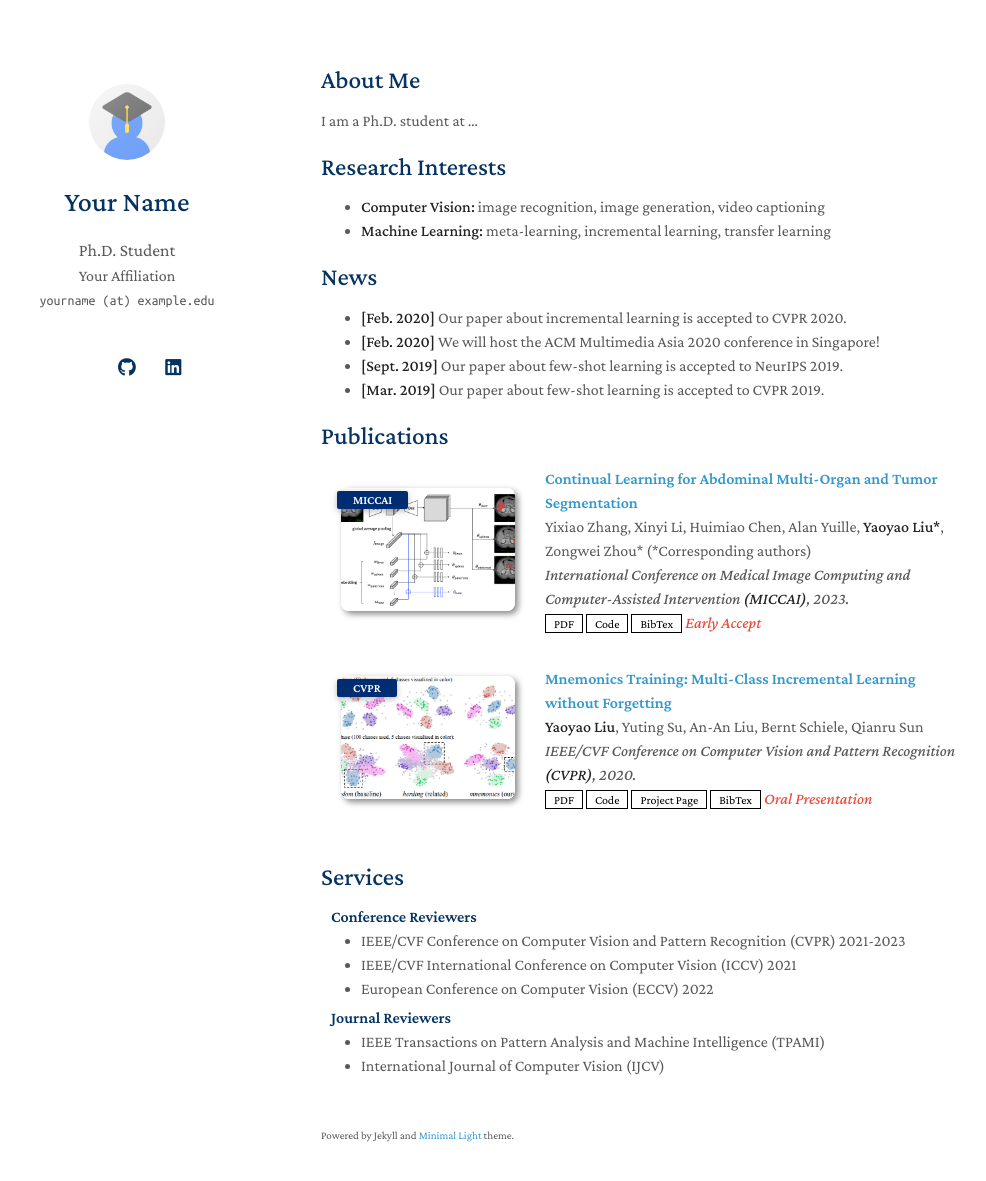
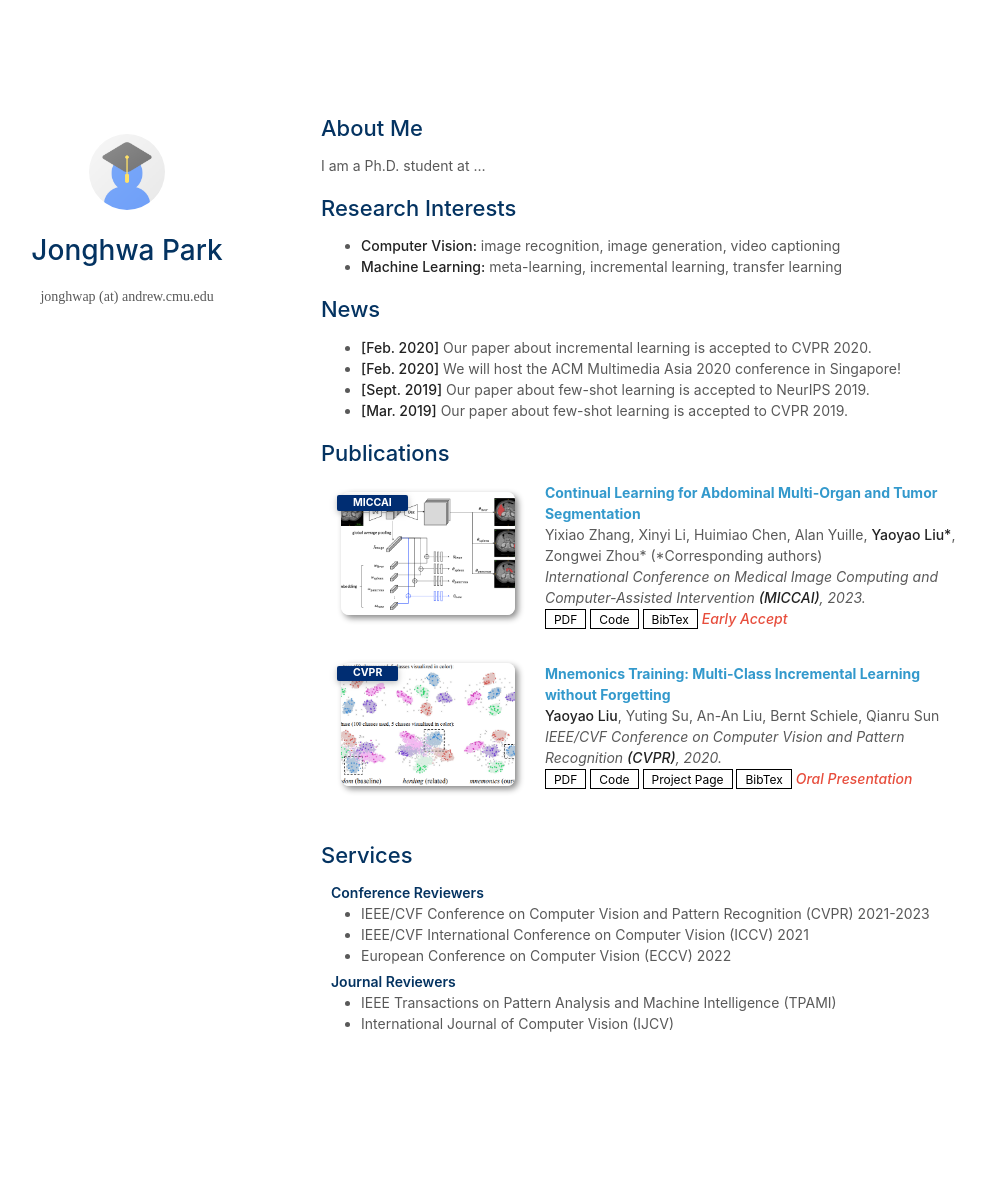
Before and after one commit to Jonghwap/Jonghwap.github.io, a Jekyll site: the page built from index.md, in a window 1280 px wide and 1216 px high. Shown: the top 1181 px of the window, without its empty margins (149-1135 px from the left). Built offline with Jekyll 4.4.1, drawn with Linux system fonts in a browser that asks for light colours; a style sheet for code colours, icons or effects is not loaded; our own code applies the rules of GitHub Pages for plain Markdown files.

Commit message:
Update _config.yml

```diff
--- a/_config.yml
+++ b/_config.yml
@@ -1,32 +1,32 @@
 # Basic Information
-title: Your Name
-position: Ph.D. Student
-affiliation: Your Affiliation
-email: yourname (at) example.edu
+title: Jonghwa Park
+# position: Ph.D. Student
+# affiliation: Carnegie Mellon University
+email: jonghwap (at) andrew.cmu.edu
 
 # Search Engine Optimization (SEO)
 # The following information is used to improve the website traffic from search engines, e.g., Google.
-keywords: minimal light
-description: The Minimal Light is a simple and elegant jekyll theme for academic personal homepage.
-canonical: https://minimal-light-theme.yliu.me/
+keywords: jonghwa park, math, phd
+description: This is the personal webpage of Jonghwa Park.
+# canonical: https://minimal-light-theme.yliu.me/
 
 # Links
 # If you don't need one of them, you may delete the corresponding line.
-google_scholar: https://scholar.google.com/
-cv_link: assets/files/curriculum_vitae.pdf
-github_link: https://github.com/
-linkedin: https://www.linkedin.com/
-twitter: https://twitter.com/
+# google_scholar: https://scholar.google.com/
+# cv_link: assets/files/curriculum_vitae.pdf
+# github_link: https://github.com/
+# linkedin: https://www.linkedin.com/
+# twitter: https://twitter.com/
 
 # Images (e.g., your profile picture and your website's favicon)
 # "favicon" and "favicon_dark" are used for the light and dark modes, respectively.
 avatar: ./assets/img/avatar.png
-favicon: ./assets/img/favicon.png
-favicon_dark: ./assets/img/favicon-dark.png
+# favicon: ./assets/img/favicon.png
+# favicon_dark: ./assets/img/favicon-dark.png
 
 # Footnote
 # You may use the option to disable the footnote, "Powered by Jekyll and Minimal Light theme."
-enable_footnote: true
+# enable_footnote: true
 
 # Auto Dark Mode
 # You may use the option to disable the automatic dark theme
@@ -34,7 +34,8 @@ auto_dark_mode: true
 
 # Font
 # You can use this option to choose between Serif or Sans Serif fonts.
-font: "Serif" # or "Sans Serif"
+# font: "Serif"
+font: "Sans Serif"
 
 # Google Analytics ID
 # Please remove this if you don't use Google Analytics
```
